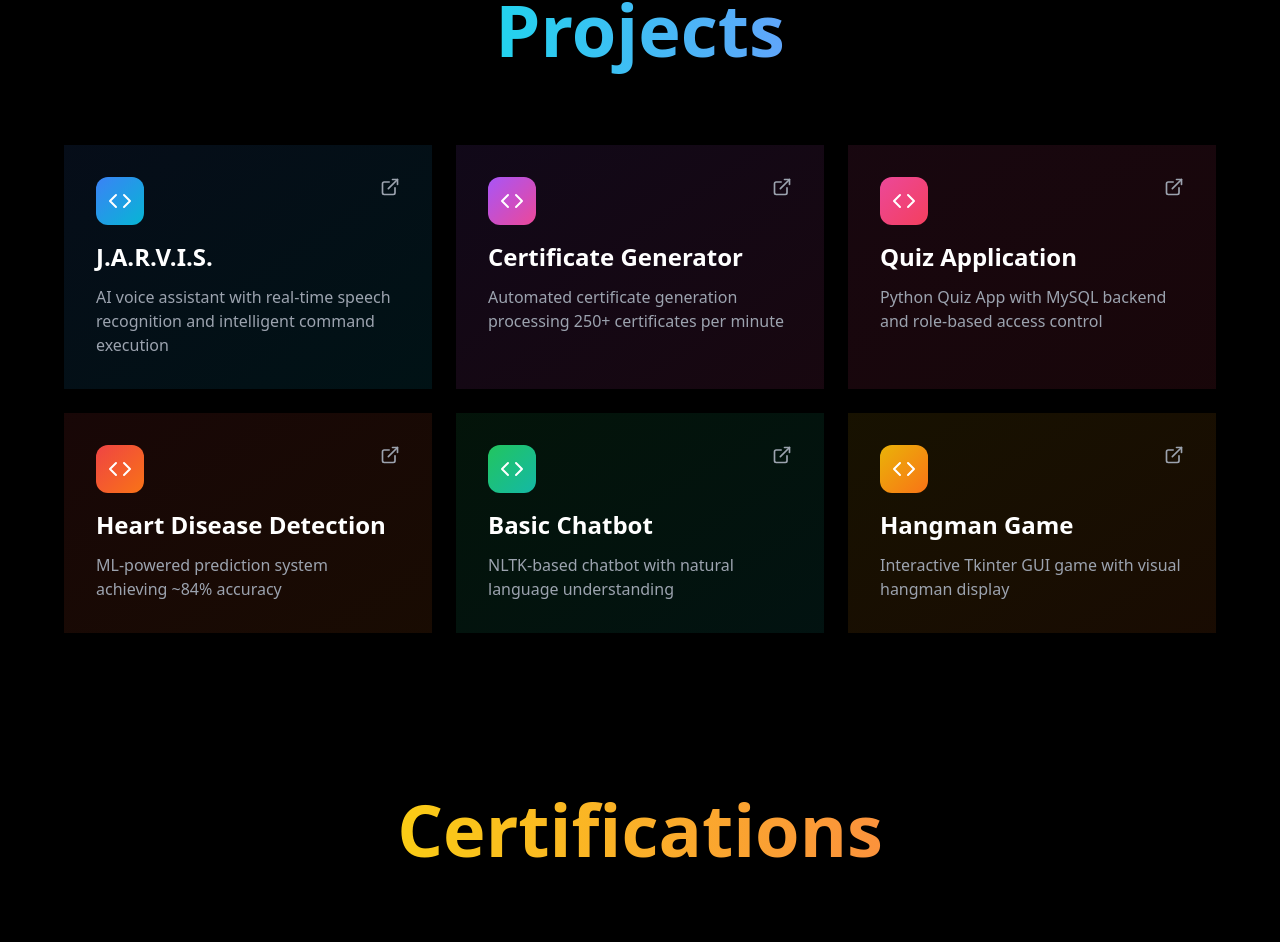
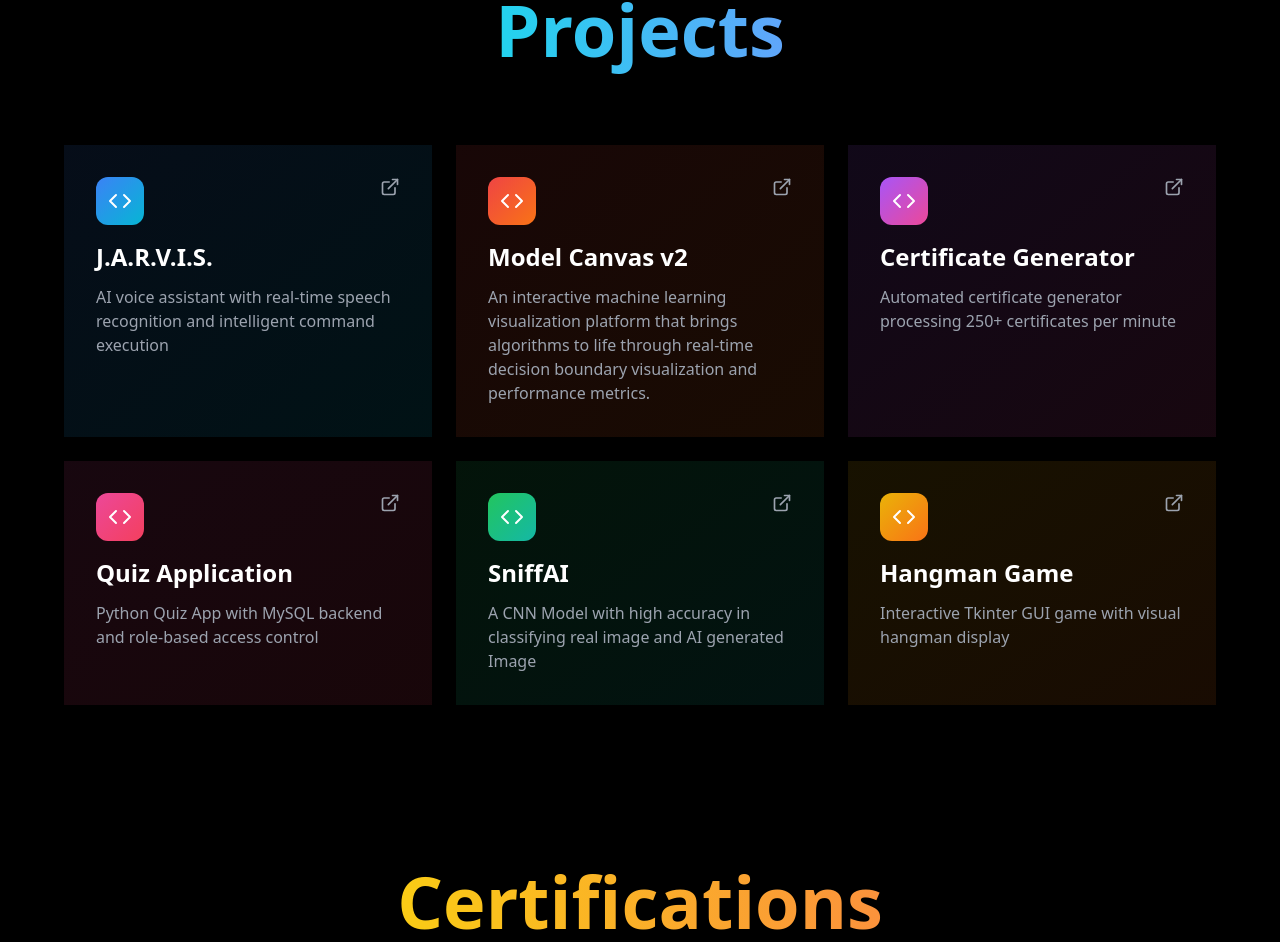
Before and after one commit to Shubhadip1004/portfolio, a React (Create React App) app: page / in a window 1280 px wide. Shown: the part 4162-5104 px from the top of the page. Built offline with nearby package versions, Linux system fonts and the light colour scheme.

Commit message:
Update App.js

```diff
--- a/src/App.js
+++ b/src/App.js
@@ -526,8 +526,14 @@ const Portfolio = () => {
                 gradient: 'from-blue-500 to-cyan-500'
               },
               {
+                name: 'Model Canvas v2',
+                description: 'An interactive machine learning visualization platform that brings algorithms to life through real-time decision boundary visualization and performance metrics.',
+                link: 'https://github.com/Shubhadip1004/Model-Canvas-v2',
+                gradient: 'from-red-500 to-orange-500'
+              },
+              {
                 name: 'Certificate Generator',
-                description: 'Automated certificate generation processing 250+ certificates per minute',
+                description: 'Automated certificate generator processing 250+ certificates per minute',
                 link: 'https://github.com/Shubhadip1004/Certificate-Generator',
                 gradient: 'from-purple-500 to-pink-500'
               },
@@ -538,15 +544,9 @@ const Portfolio = () => {
                 gradient: 'from-pink-500 to-rose-500'
               },
               {
-                name: 'Heart Disease Detection',
-                description: 'ML-powered prediction system achieving ~84% accuracy',
-                link: 'https://github.com/Shubhadip1004/Heart_Disease_Detection',
-                gradient: 'from-red-500 to-orange-500'
-              },
-              {
-                name: 'Basic Chatbot',
-                description: 'NLTK-based chatbot with natural language understanding',
-                link: 'https://github.com/Shubhadip1004/CodeAlpha_Basic_Chatbot',
+                name: 'SniffAI',
+                description: 'A CNN Model with high accuracy in classifying real image and AI generated Image',
+                link: 'https://github.com/Shubhadip1004/SniffAI',
                 gradient: 'from-green-500 to-teal-500'
               },
               {
```
